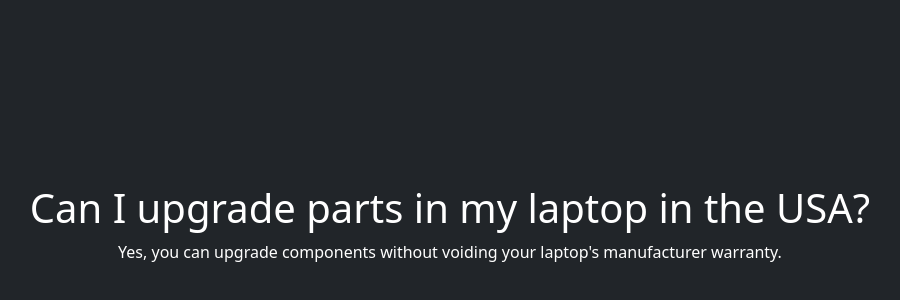
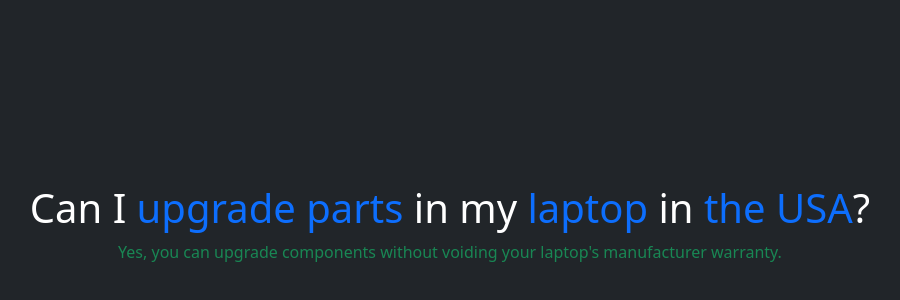
Before and after one commit to codeHusky/canupgra.de, a plain HTML site: page index.html in a window 1280 px wide. Shown: the part 176-476 px from the top of the page, without its empty margins (190-1090 px from the left). Drawn offline with nearby package versions, Linux system fonts and the light colour scheme; no server answers.

Commit message:
Update index.html

```diff
--- a/index.html
+++ b/index.html
@@ -10,8 +10,8 @@
   </head>
   <body class="w-100 h-100 bg-dark d-flex" style="align-content: center;justify-items: center;align-items: center;justify-content: center;">
     <div class="text-center text-white">
-      <h1>Can I <span id="action text-primary">upgrade parts</span> in my <span id="type text-primary">laptop</span> in <span id="country text-primary">the USA</span>?</h1>
-      <div id="result text-success">Yes, you can upgrade components without voiding your laptop's manufacturer warranty.</div>
+      <h1>Can I <span id="action" class="text-primary">upgrade parts</span> in my <span id="type" class="text-primary">laptop</span> in <span id="country" class="text-primary">the USA</span>?</h1>
+      <div id="result" class="text-success">Yes, you can upgrade components without voiding your laptop's manufacturer warranty.</div>
     </div
   </body>
 </html>
```
